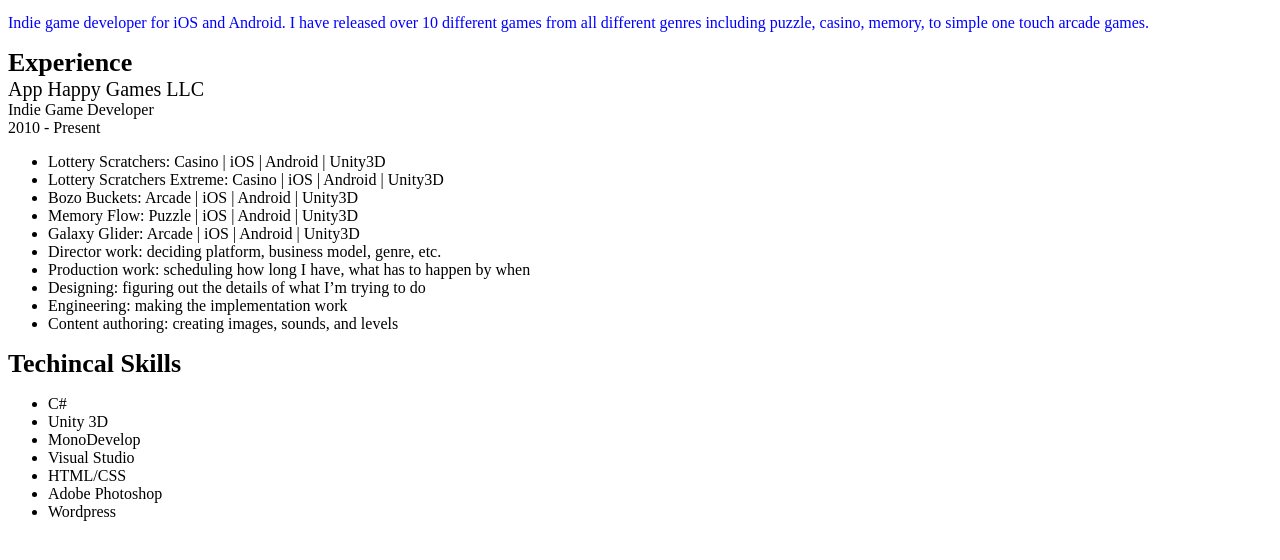
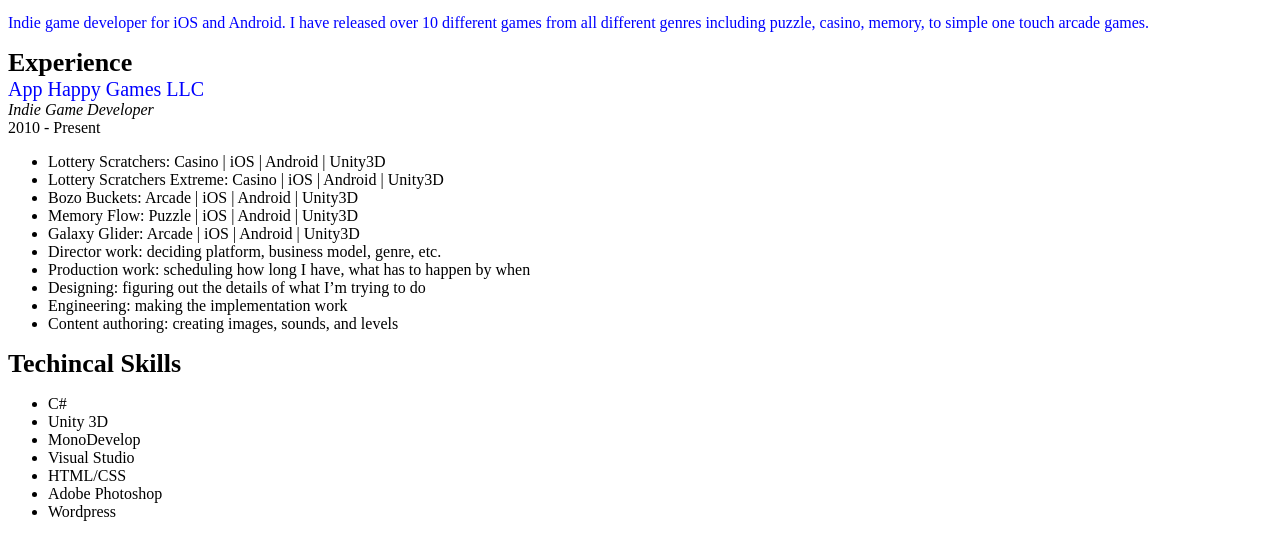
Before and after one commit to edmonshaoul/edmonshaoul.github.io, a plain HTML site: page index.html in a window 1280 px wide. Shown: the part 112-672 px from the top of the page. Drawn offline with Linux system fonts and the light colour scheme.

Commit message:
Update style.css

```diff
--- a/style.css
+++ b/style.css
@@ -15,15 +15,17 @@ p {
     font-size: 26px;
     font-weight: bold;
     text-transform: capitalize;
-
 }
 
 .job {
     font-size: 20px;
+    color: blue;
 }
 
 .job-title {
     font-size: 16px;
+    font-style: italic;
+
 }
 
 .job-date {
```
